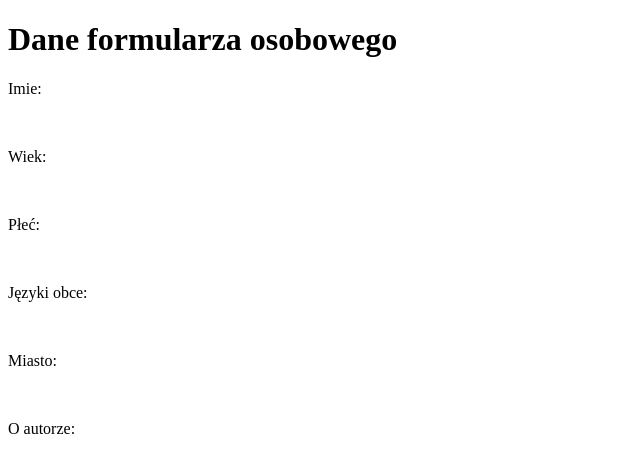
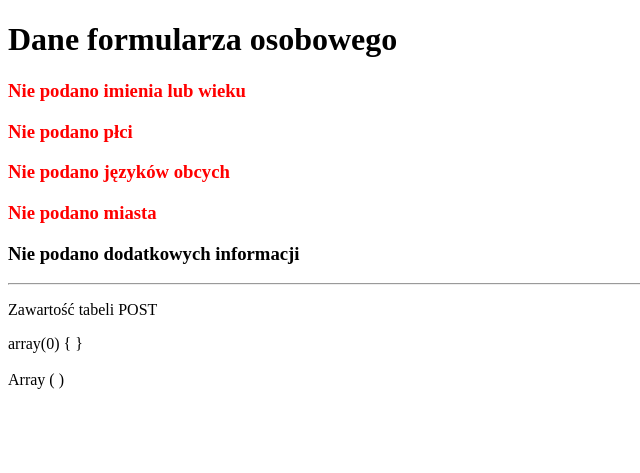
Before and after one commit to szkola-ZSI-2021-2026/aplikacje-internetowe-2024-2025, a PHP site: page /formularz-osobowy.php in a window 1280 px wide. Shown: the top 473 px of the page, without its empty margins (0-640 px from the left). Run offline with PHP 8.4, Linux system fonts and the light colour scheme; data that the repository does not hold is empty.

Commit message:
dsfsdfsdf

```diff
--- a/lekcja7-formularze/formularz-osobowy.php
+++ b/lekcja7-formularze/formularz-osobowy.php
@@ -9,14 +9,64 @@
     <h1>Dane formularza osobowego</h1>
 
     <?php
+        if(!empty($_POST['fname']) && !empty($_POST['age'])) {
+            echo "<p> Imie: ".$_POST['fname']."</p>";
 
-        echo "<p> Imie: ".$_POST['fname']."</p><br>";
-        echo "<p> Wiek: ".$_POST['age']."</p><br>";
-        echo "<p> Płeć: ".$_POST['gender']."</p><br>";
-        echo "<p> Języki obce: ".$_POST['languages']."</p><br>";
-        echo "<p> Miasto: ".$_POST['city']."</p><br>";
-        echo "<p> O autorze: ".$_POST['aboutMe']."</p><br>";
+            if($_POST['age'] >= 18) {
+                echo "<p> Wiek: ".$_POST['age']."</p>";
+            } else {
+                echo "<h3 style='color:red;'>Jestes zbyt młody na złożenie formularza, jesteś nie pełnoletni.</h3>";
+            }
+        } else {
+            echo "<h3 style='color:red;'>Nie podano imienia lub wieku</h3>";
+        }
 
+        if(isset($_POST['gender'])) {
+            echo "<p> Płeć: ".$_POST['gender']."</p>";
+        } else {
+            echo "<h3 style='color:red;'> Nie podano płci</h3>";
+        }
+
+
+        if(!empty($_POST['languages'])) {
+            // echo "<p> Języki obce: ".$_POST['languages']."</p>";
+            // foreach ($_POST['languages'] as $language) {
+            //     echo "<li>".$language."</li>";
+            // }
+            echo "<p> Znasz poniższe języki obce: </p>";
+            printArrayAsUnorganisedList($_POST['languages']);
+        } else {
+            echo "<h3 style='color:red;'> Nie podano języków obcych</h3>";
+        }
+
+        if(!empty($_POST['city'])) {
+            echo "<p> Miasto: ".$_POST['city']."</p>";
+        } else {
+            echo "<h3 style='color:red;'> Nie podano miasta</h3>";
+        }
+
+        if(!empty($_POST['aboutMe'])) {
+            echo "<p> O autorze: ".$_POST['aboutMe']."</p>";
+        } else {
+            echo "<h3> Nie podano dodatkowych informacji</h3>";
+        }
+
+        function printArrayAsUnorganisedList($arr) {
+            echo "<ul>";
+            foreach ($arr as $language) {
+                echo "<li>".$language."</li>";
+            }
+            echo "</ul>";
+        }
+    ?>
+
+    <hr>
+
+    <?php
+        echo "<p>Zawartość tabeli POST</p>";
+        var_dump($_POST);
+        echo "<br><br>";
+        print_r($_POST);
     ?>
 </body>
 </html>
```
Also changed, not shown: lekcja7-formularze/formularz-osobowy.html (+12 -9 lines), lekcja7-formularze/stacja-paliw.php (added, +42 -0 lines).
